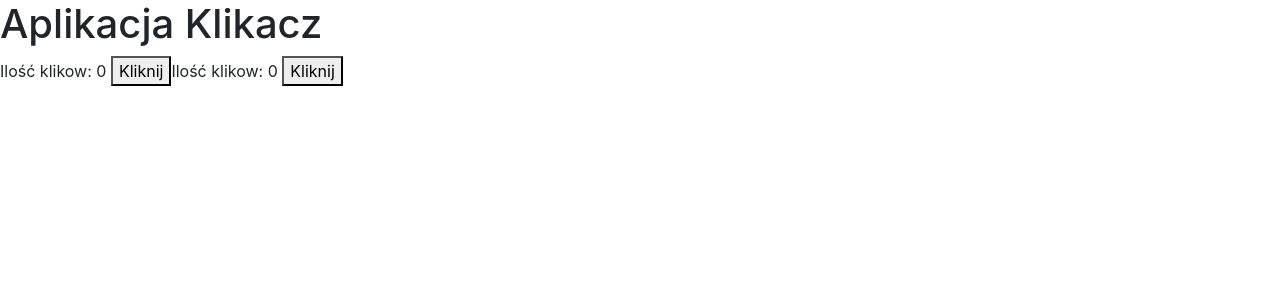
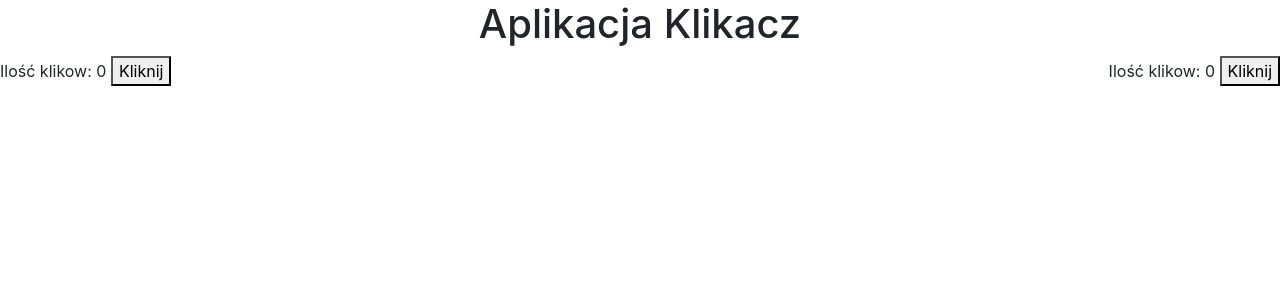
Before and after one commit to Nookeey/angular-kurs, an Angular app: page / in a window 1280 px wide. Shown: the top 300 px of the page. Built offline with nearby package versions, Linux system fonts and the light colour scheme.

Commit message:
commit_Serwisy_w_Angularze_wstrzykiwanie

```diff
--- a/src/app/app.component.css
+++ b/src/app/app.component.css
@@ -1,3 +1,2 @@
-.container {
-  display: flex; justify-content: space-around;
-}
+h1 { text-align: center; }
+.box { display: flex; justify-content: space-between; }
--- a/src/app/klikacz1/klikacz1.component.html
+++ b/src/app/klikacz1/klikacz1.component.html
@@ -1,2 +1,2 @@
 Ilość klikow: {{click}}
-<button (click)="add">Kliknij</button>
+<button (click)="add()">Kliknij</button>
--- a/src/app/klikacz1/klikacz1.component.ts
+++ b/src/app/klikacz1/klikacz1.component.ts
@@ -1,21 +1,24 @@
 import { Component, OnInit } from '@angular/core';
+import { ClickService } from '../services/click.service';
 
 @Component({
   selector: 'app-klikacz1',
   templateUrl: './klikacz1.component.html',
-  styleUrls: ['./klikacz1.component.css']
+  styleUrls: ['./klikacz1.component.css'],
+  providers: [ClickService]
 })
 export class Klikacz1Component implements OnInit {
 
   click = 0;
 
-  constructor() { }
+  constructor(private clickService: ClickService) { }
 
   ngOnInit() {
   }
 
   add(): void {
     this.click += 1;
+    this.clickService.addClicks();
   }
 
 }
--- a/src/app/klikacz2/klikacz2.component.html
+++ b/src/app/klikacz2/klikacz2.component.html
@@ -1,2 +1,2 @@
 Ilość klikow: {{click}}
-<button (click)="add">Kliknij</button>
+<button (click)="add()">Kliknij</button>
--- a/src/app/klikacz2/klikacz2.component.ts
+++ b/src/app/klikacz2/klikacz2.component.ts
@@ -1,21 +1,24 @@
 import { Component, OnInit } from '@angular/core';
+import { ClickService } from '../services/click.service';
 
 @Component({
   selector: 'app-klikacz2',
   templateUrl: './klikacz2.component.html',
-  styleUrls: ['./klikacz2.component.css']
+  styleUrls: ['./klikacz2.component.css'],
+  providers: [ClickService]
 })
 export class Klikacz2Component implements OnInit {
 
   click = 0;
 
-  constructor() { }
+  constructor(private clickService: ClickService) { }
 
   ngOnInit() {
   }
 
   add(): void {
     this.click += 1;
+    this.clickService.addClicks();
   }
 
 }
```
